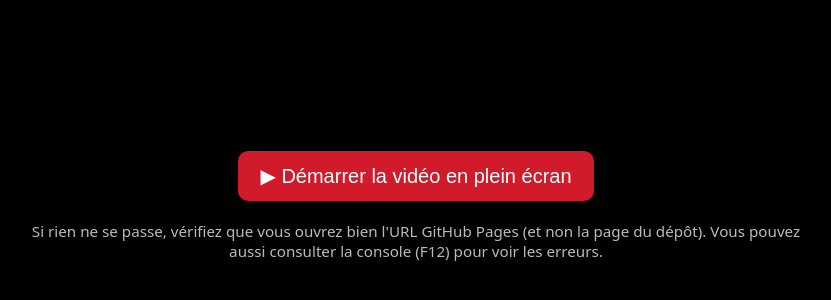
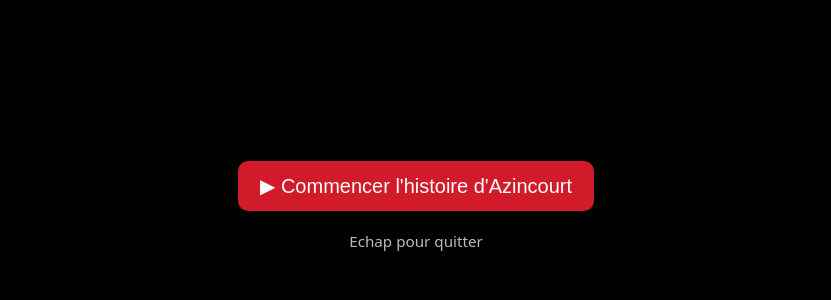
Before and after one commit to NikoBelegPlovan/Azincourt-Chapter1, a plain HTML site: page index.html in a window 1280 px wide. Shown: the part 194-494 px from the top of the page, without its empty margins (224-1055 px from the left). Drawn offline with Linux system fonts and the light colour scheme.

Commit message:
Update index.html

```diff
--- a/index.html
+++ b/index.html
@@ -21,8 +21,8 @@
 </head>
 <body>
 
-<button id="startBtn">▶ Démarrer la vidéo en plein écran</button>
-<div id="info">Si rien ne se passe, vérifiez que vous ouvrez bien l'URL GitHub Pages (et non la page du dépôt). Vous pouvez aussi consulter la console (F12) pour voir les erreurs.</div>
+<button id="startBtn">▶ Commencer l'histoire d'Azincourt </button>
+<div id="info">Echap pour quitter</div>
 
 <script>
   const YOUTUBE_URL = "https://www.youtube.com/watch?v=ZK40PfIeYII";
```
